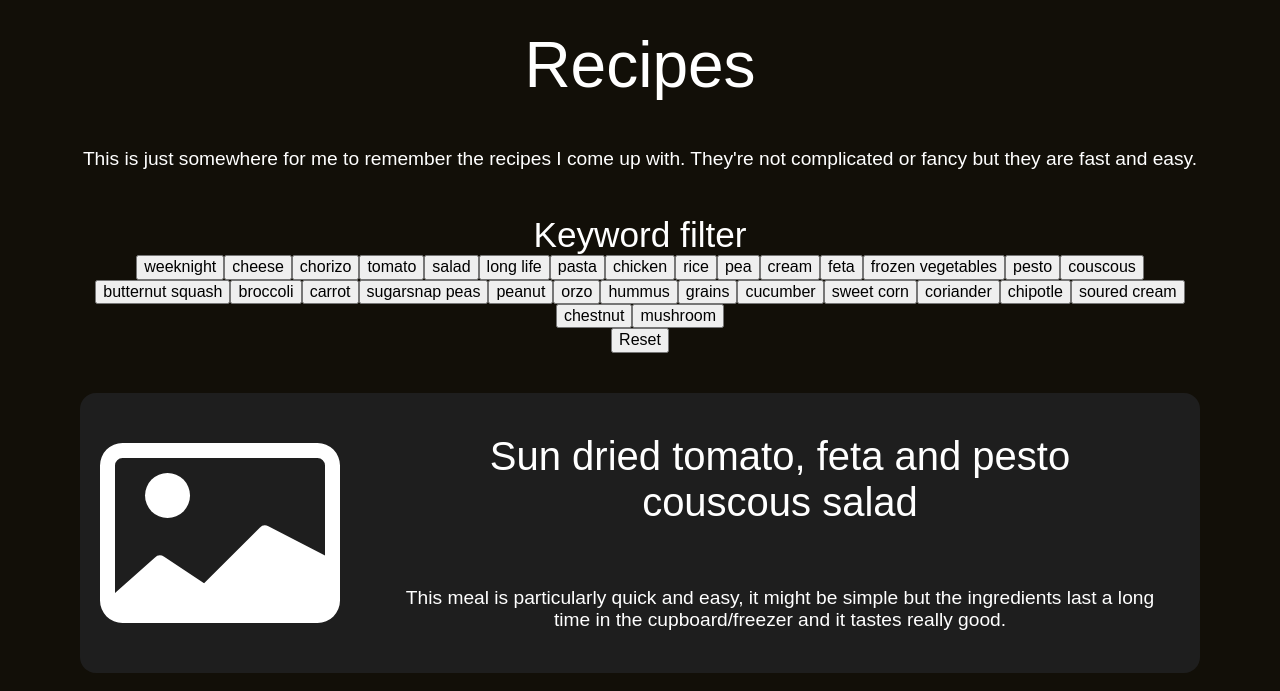
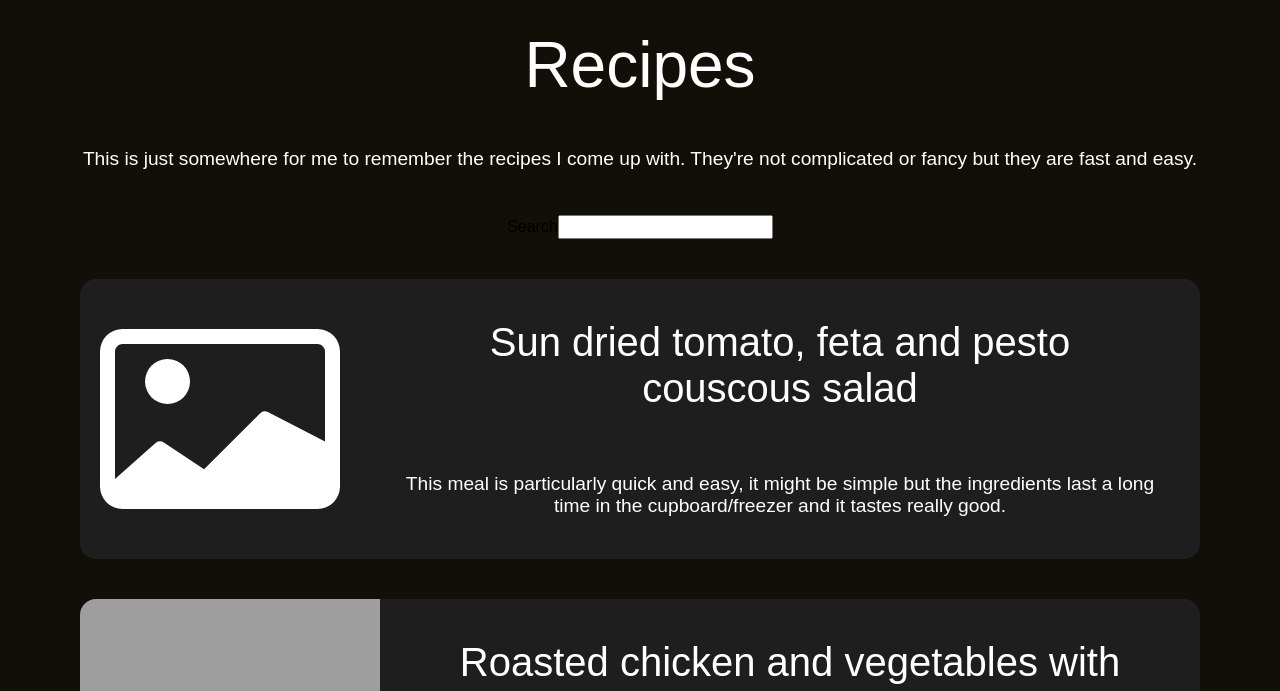
Before and after one commit to alextuppen/astro-blog, an Astro site: page /recipes in a window 1280 px wide. Shown: the part 73-764 px from the top of the page. Built offline with nearby package versions, Linux system fonts and the light colour scheme; Astro itself is replaced by a stand-in of ours; grey boxes are pictures that could not be loaded.

Commit message:
Improve ButtonSolid and initial implementation of fuzzy recipe searching

```diff
--- a/package.json
+++ b/package.json
@@ -16,6 +16,7 @@
     "astro": "^4.4.8",
     "dayjs": "^1.11.10",
     "enquire.js": "^2.1.6",
+    "fuse.js": "^7.0.0",
     "normalize.css": "^8.0.1",
     "sass": "^1.71.1",
     "solid-js": "^1.8.15"
--- a/src/components/Solid/BlogRecipeList/BlogRecipeListSolid.tsx
+++ b/src/components/Solid/BlogRecipeList/BlogRecipeListSolid.tsx
@@ -1,74 +1,61 @@
-import { createSignal } from "solid-js";
+import { createSignal, type JSX } from "solid-js";
+import Fuse from "fuse.js";
 import styles from "./BlogRecipeList.module.scss";
 import type { ListItem, Props } from "./BlogRecipeList.types";
 
 export function BlogRecipeListSolid({ list, keywords }: Props) {
-  const resetKeywords = keywords != null ? keywords : [];
+  const fuse = new Fuse(list, {
+    keys: ["title", "keywords"],
+    includeScore: true,
+    includeMatches: true,
+    threshold: 0.3,
+  });
 
   const [visibleRecipes, setVisibleRecipes] = createSignal<ListItem[]>(list);
-  const [selectedKeywords, setSelectedKeywords] = createSignal<string[]>([]);
-  const [visibleKeywords, setVisibleKeywords] =
-    createSignal<string[]>(resetKeywords);
 
-  const updateVisibleRecipesAndKeywords = (newSelectedKeywords: string[]) => {
-    const newVisisbleRecipes: ListItem[] = [];
-    const newVisibleKeywords = new Set<string>();
+  const searchChange: JSX.EventHandler<HTMLInputElement, InputEvent> = ({
+    currentTarget: { value },
+  }) => {
+    if (value === "") {
+      setVisibleRecipes(list);
+      return;
+    }
 
-    list.forEach((item) => {
-      const { keywords } = item;
+    const searchResult = fuse.search(value);
 
-      if (
-        keywords != null &&
-        newSelectedKeywords.every((kws) => keywords.includes(kws))
-      ) {
-        newVisisbleRecipes.push(item);
-        keywords.forEach((keyword) => {
-          newVisibleKeywords.add(keyword);
-        });
+    const sortedResult = searchResult.sort((a, b) => {
+      if (a.score == null && b.score == null) {
+        return 0;
+      }
+
+      if (a.score == null) {
+        return 1;
+      }
+
+      if (b.score == null) {
+        return -1;
+      }
+
+      if (a.score < b.score) {
+        return -1;
+      } else if (a.score > b.score) {
+        return 1;
+      } else {
+        return 0;
       }
     });
 
-    setVisibleRecipes(newVisisbleRecipes);
-    setVisibleKeywords([...newVisibleKeywords]);
-  };
+    const finalList = sortedResult.map((result) => result.item);
 
-  const handleKeywordClick = (keyword: string) => {
-    if (selectedKeywords().includes(keyword)) {
-      const newSelectedKeywords = selectedKeywords().filter(
-        (arrayWord) => arrayWord !== keyword
-      );
-
-      updateVisibleRecipesAndKeywords(newSelectedKeywords);
-
-      setSelectedKeywords(newSelectedKeywords);
-    } else {
-      const newSelectedKeywords = selectedKeywords().concat(keyword);
-
-      updateVisibleRecipesAndKeywords(newSelectedKeywords);
-
-      setSelectedKeywords(newSelectedKeywords);
-    }
-  };
-
-  const handleResetClick = () => {
-    setVisibleRecipes(list);
-    setSelectedKeywords([]);
-    setVisibleKeywords(resetKeywords);
+    setVisibleRecipes(finalList);
   };
 
   return (
     <>
       {keywords != null && (
         <div>
-          <h3>Keyword filter</h3>
-          <div>
-            {visibleKeywords().map((keyword) => (
-              <button onclick={() => handleKeywordClick(keyword)}>
-                {keyword}
-              </button>
-            ))}
-          </div>
-          <button onclick={handleResetClick}>Reset</button>
+          <label>Search</label>
+          <input type="text" onInput={searchChange} />
         </div>
       )}
       <ol class={styles.list}>
--- a/src/components/Solid/Button/index.ts
+++ b/src/components/Solid/Button/index.ts
@@ -0,0 +1,2 @@
+export { Button } from "./ButtonSolid";
+export { ButtonSize, ButtonVariants } from "./Button.types";
--- a/src/styles/root.scss
+++ b/src/styles/root.scss
@@ -7,7 +7,9 @@
 
 html {
   height: 100%;
+  --borderWidthHalf: calc(var(--borderWidth) / 2);
   --borderWidth: 0.1rem;
+  --borderRadiusHalf: calc(var(--borderRadius) / 2);
   --borderRadius: 0.5rem;
   --borderRadiusDouble: calc(var(--borderRadius) * 2);
   --pageMaxWidth: 100%;
```
Also changed, not shown: src/components/Solid/Button/Button.module.scss (+9 -4 lines), src/components/Solid/Button/Button.types.ts (+6 -5 lines), src/components/Solid/Button/ButtonSolid.tsx (+11 -15 lines), 1 other file.
